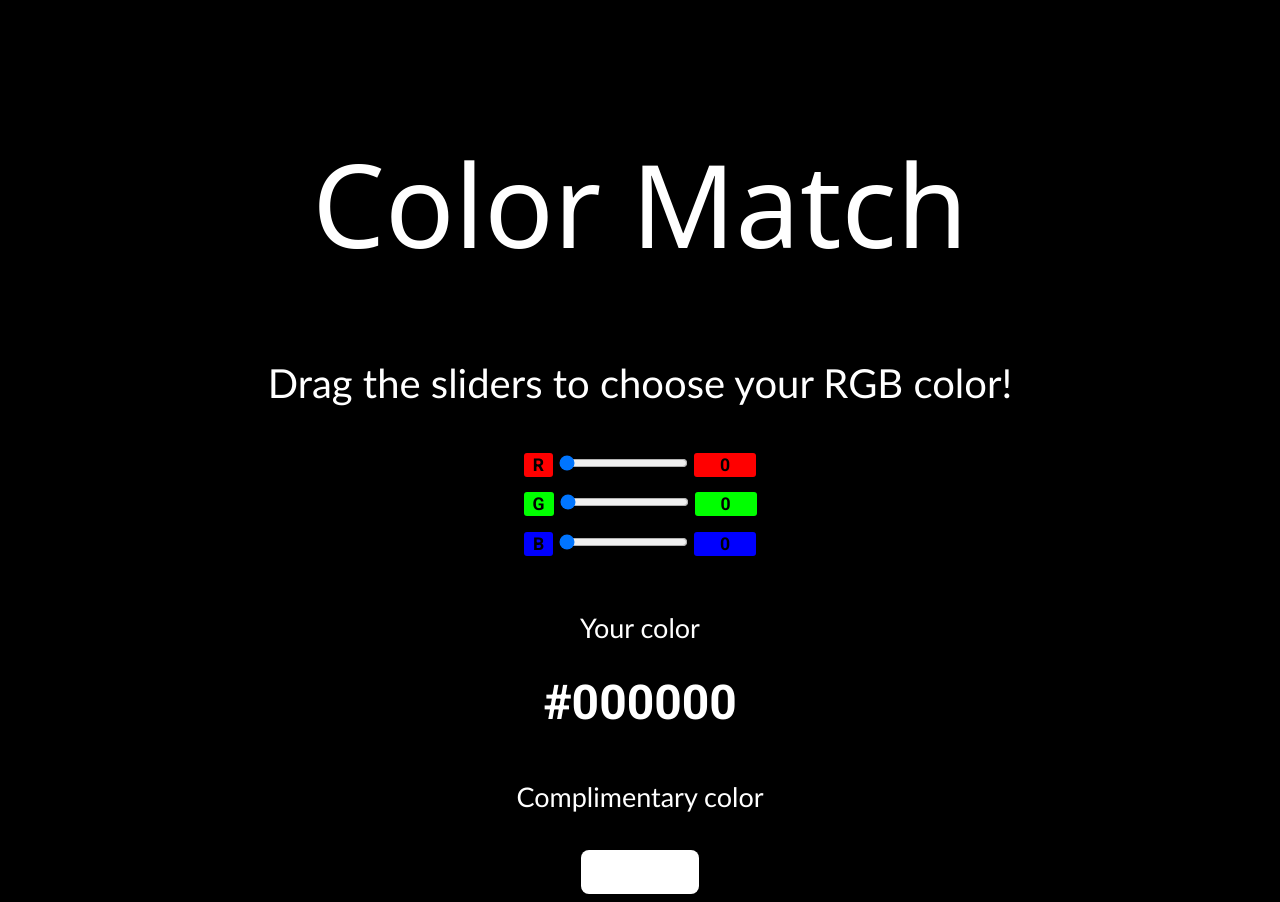
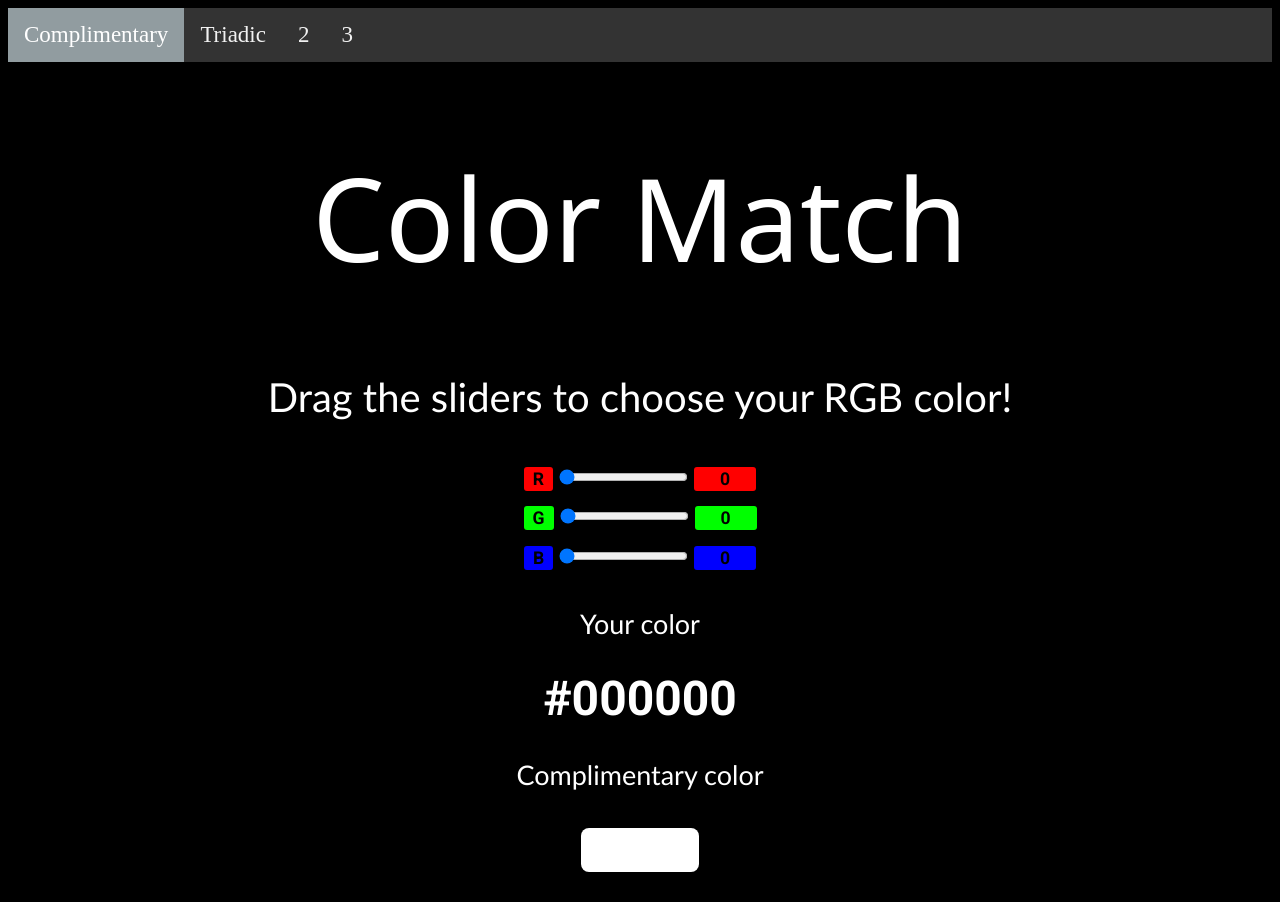
Before and after one commit to EmilyButera/ColorMatch, a Flask app: page / in a window 1280 px wide. After the commit the page ends 872 px from the top, so only its background shows below. Run offline with Flask 3, Linux system fonts and the light colour scheme; some web fonts are replaced.

Commit message:
Small fixes and changes
Small updates in the CSS
Added a top nav bar to help navigate to other color convertors.
Plans to add Triadic, tetric, and analogous!!

```diff
--- a/Templates/index.html
+++ b/Templates/index.html
@@ -6,6 +6,12 @@
     <link rel="stylesheet" href="/static/js/css/style.css">
 </head>
 <body>
+    <div class="topnav">
+        <a class="active" href="index.html">Complimentary</a>
+        <a href="other.html">Triadic</a>
+        <a href="otherOther.html">2</a>
+        <a href="other3.html">3</a>
+    </div>
     <h1>Color Match</h1>
     <p id="FirstText">Drag the sliders to choose your RGB color!</p>
     <fieldset>
@@ -25,11 +31,9 @@
         <input type="range" min="0" max="255" id="b" step="1" value="0">
         <output for="b" id="b_out">0</output>
     </fieldset>
-    <br>
     <p>Your color</p>
     <output id="hex">#000000</output>
     <div style="height: 10px;"></div>
-    <br>
     <p>Complimentary color</p>
     <output id="complimentary">#FFFFFF</output>
 </body>
--- a/static/js/css/style.css
+++ b/static/js/css/style.css
@@ -3,7 +3,6 @@
 body{
   background-color: rgb(0,0,0);
   text-align: center;
-  padding: 40px 0 0 0;
   color: #FFFFFF;
 }
 fieldset{
@@ -52,3 +51,26 @@ p{
   font-size: 27px;
   font-family: 'trebuchet MS', sans-serif;
 }
+.topnav {
+  overflow: hidden;
+  background-color: #333;
+}
+
+.topnav a {
+  float: left;
+  color: #f2f2f2;
+  text-align: center;
+  padding: 14px 16px;
+  text-decoration: none;
+  font-size: 23px;
+}
+
+.topnav a:hover {
+  background-color: #ddd;
+  color: black;
+}
+
+.topnav a.active {
+  background-color: #919CA0;
+  color: white;
+}
```
